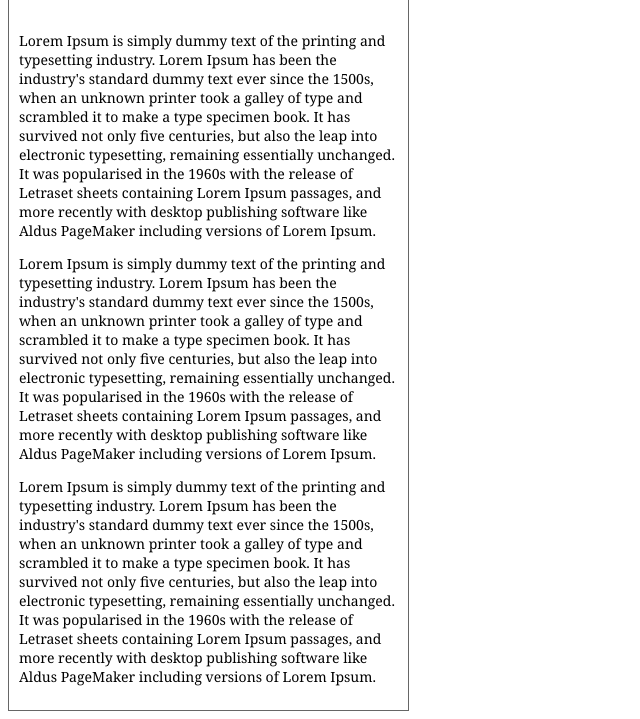
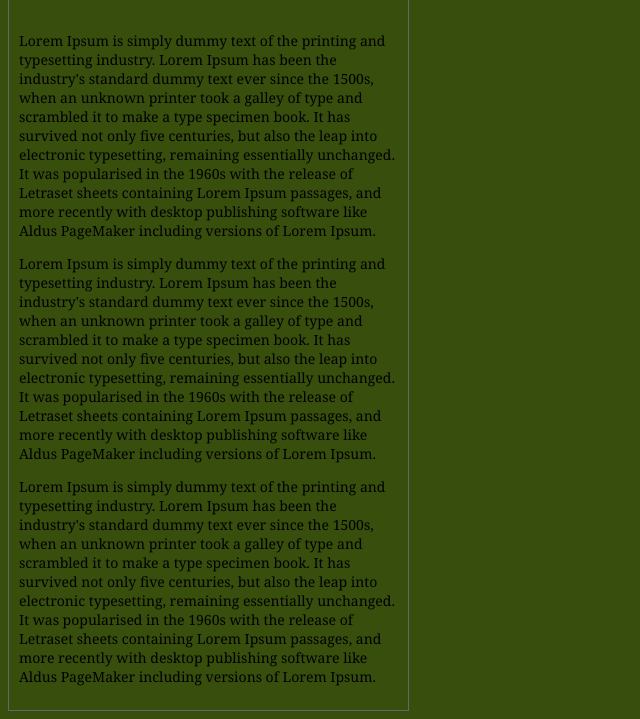
Before and after one commit to Harvester83/grunt-test, a website: page index.html in a window 1280 px wide. Shown: the part 121-840 px from the top of the page, without its empty margins (0-640 px from the left). Drawn offline with Linux system fonts and the light colour scheme.

Commit message:
new style apdate

```diff
--- a/src/scss/style.scss
+++ b/src/scss/style.scss
@@ -1,3 +1,7 @@
+body {
+  background: #374e0c;
+}
+
 nav {
   ul {
     margin: 0;
```
Also changed, not shown: dist/global.css, dist/global.min.css, src/css/style.css, src/scss/style.css, 1 other file.
